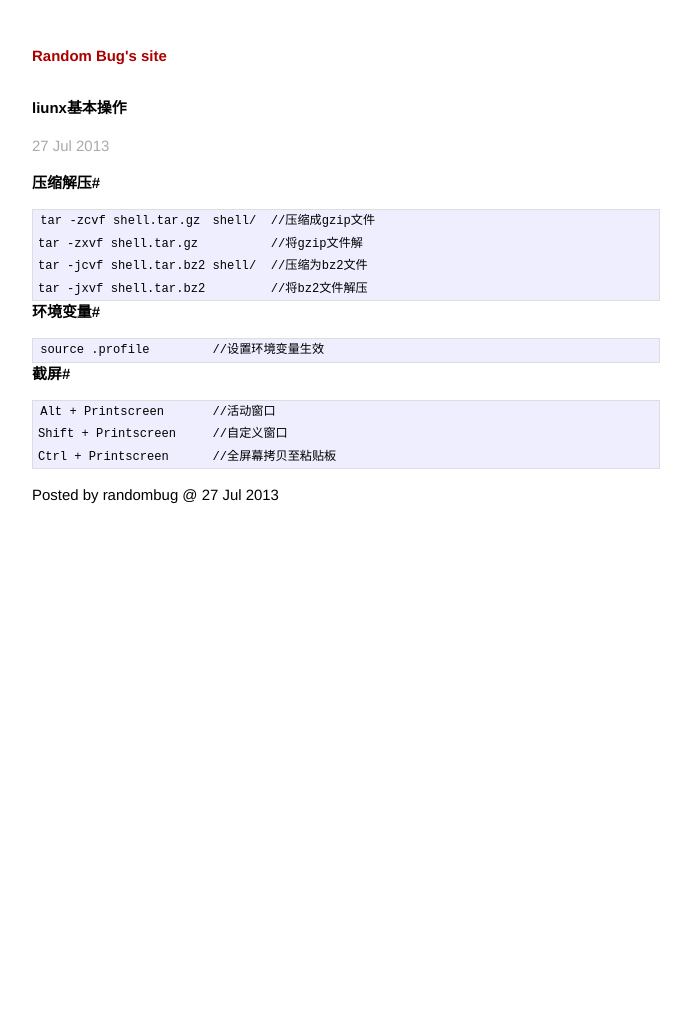
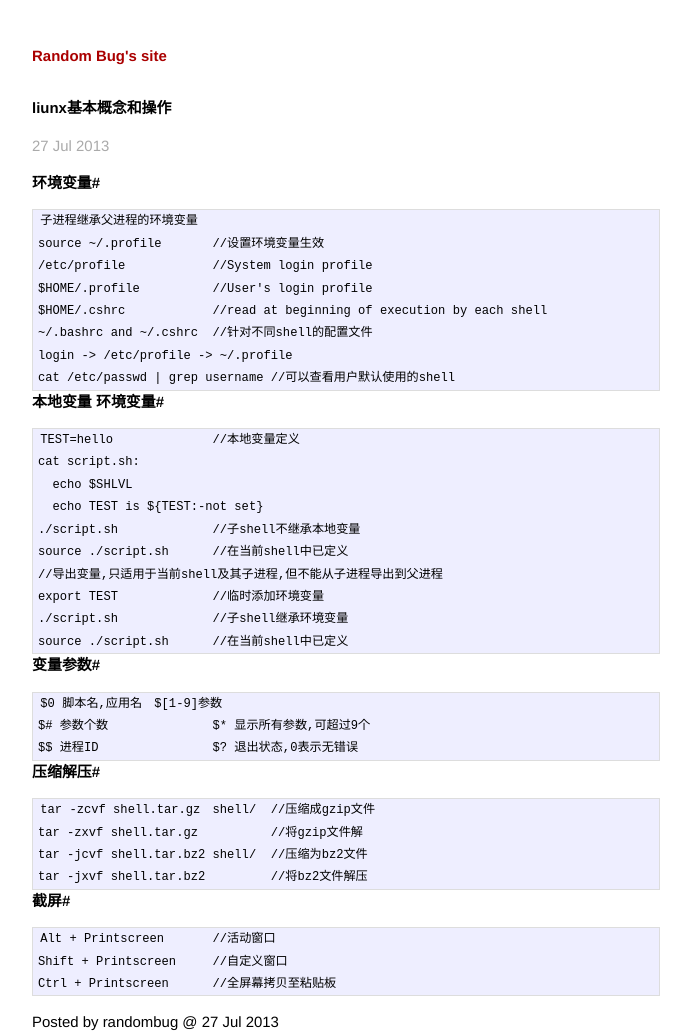
Before and after one commit to jfgong/jekyll_linteler, a Jekyll site: the page built from _posts/2013-07-27-basic-opreation-in-ubuntu.markdown, in a window 1280 px wide. Shown: the whole page, without its empty margins (294-985 px from the left). Built offline with Jekyll 4.4.1, drawn with Linux system fonts in a browser that asks for light colours; before the commit the page ends 945 px from its top, so only the background shows below that.

Commit message:
update files

```diff
--- a/_posts/2013-01-01-what-you-want.markdown
+++ b/_posts/2013-01-01-what-you-want.markdown
@@ -3,8 +3,8 @@ layout: post
 title: 梦想
 ---
 
-#梦想#
-成功总是很容易被别人看到,但是我们更应该看到的是背后的拼搏与辛酸!
+1.成功总是很容易被别人看到,但是我们更应该看到的是背后的拼搏与辛酸!
+2.工具本来就是开发让人使用的,没有必要畏惧,你只是需要学会使用
 
 
 Posted by randombug @ {{ page.date | date_to_string }}
--- a/_posts/2013-07-27-basic-opreation-in-ubuntu.markdown
+++ b/_posts/2013-07-27-basic-opreation-in-ubuntu.markdown
@@ -1,7 +1,34 @@
 ---
 layout: post
-title: liunx基本操作
+title: liunx基本概念和操作
 ---
+
+#环境变量#
+	子进程继承父进程的环境变量
+	source ~/.profile	//设置环境变量生效
+	/etc/profile		//System login profile
+	$HOME/.profile		//User's login profile
+	$HOME/.cshrc		//read at beginning of execution by each shell
+	~/.bashrc and ~/.cshrc	//针对不同shell的配置文件
+	login -> /etc/profile -> ~/.profile
+	cat /etc/passwd | grep username //可以查看用户默认使用的shell
+
+#本地变量 环境变量#
+	TEST=hello		//本地变量定义
+	cat script.sh:
+	  echo $SHLVL
+	  echo TEST is ${TEST:-not set}
+	./script.sh		//子shell不继承本地变量
+	source ./script.sh	//在当前shell中已定义
+	//导出变量,只适用于当前shell及其子进程,但不能从子进程导出到父进程
+	export TEST		//临时添加环境变量
+	./script.sh		//子shell继承环境变量
+	source ./script.sh	//在当前shell中已定义
+
+#变量参数#
+	$0 脚本名,应用名	$[1-9]参数
+	$# 参数个数		$* 显示所有参数,可超过9个
+	$$ 进程ID		$? 退出状态,0表示无错误
 
 #压缩解压#
 	tar -zcvf shell.tar.gz	shell/	//压缩成gzip文件
```
Also changed, not shown: other parts of _posts/2013-07-27-basic-opreation-in-ubuntu.markdown (+1 -3 lines), _posts/2013-07-23-shell-learning.markdown (+7 -0 lines).
